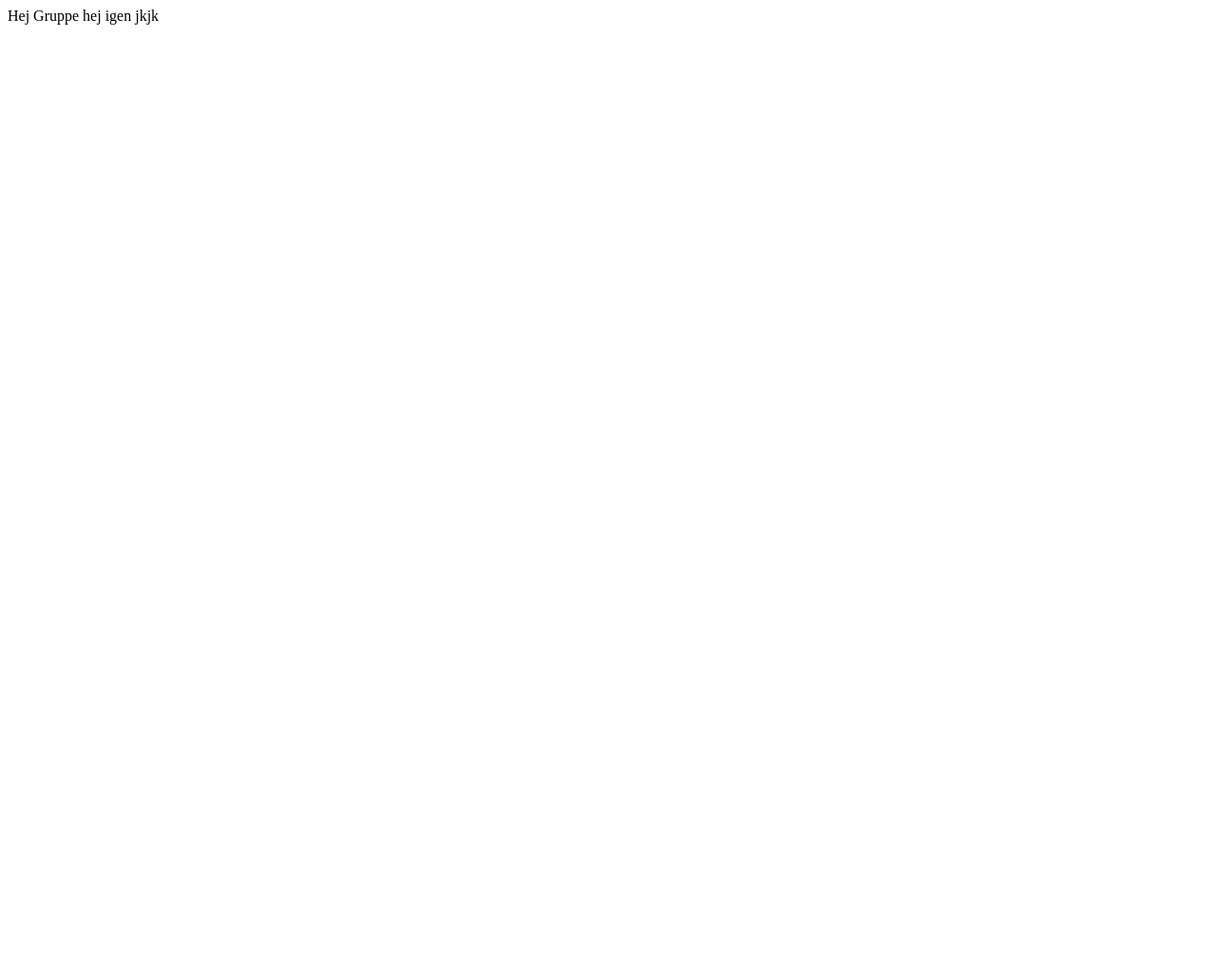
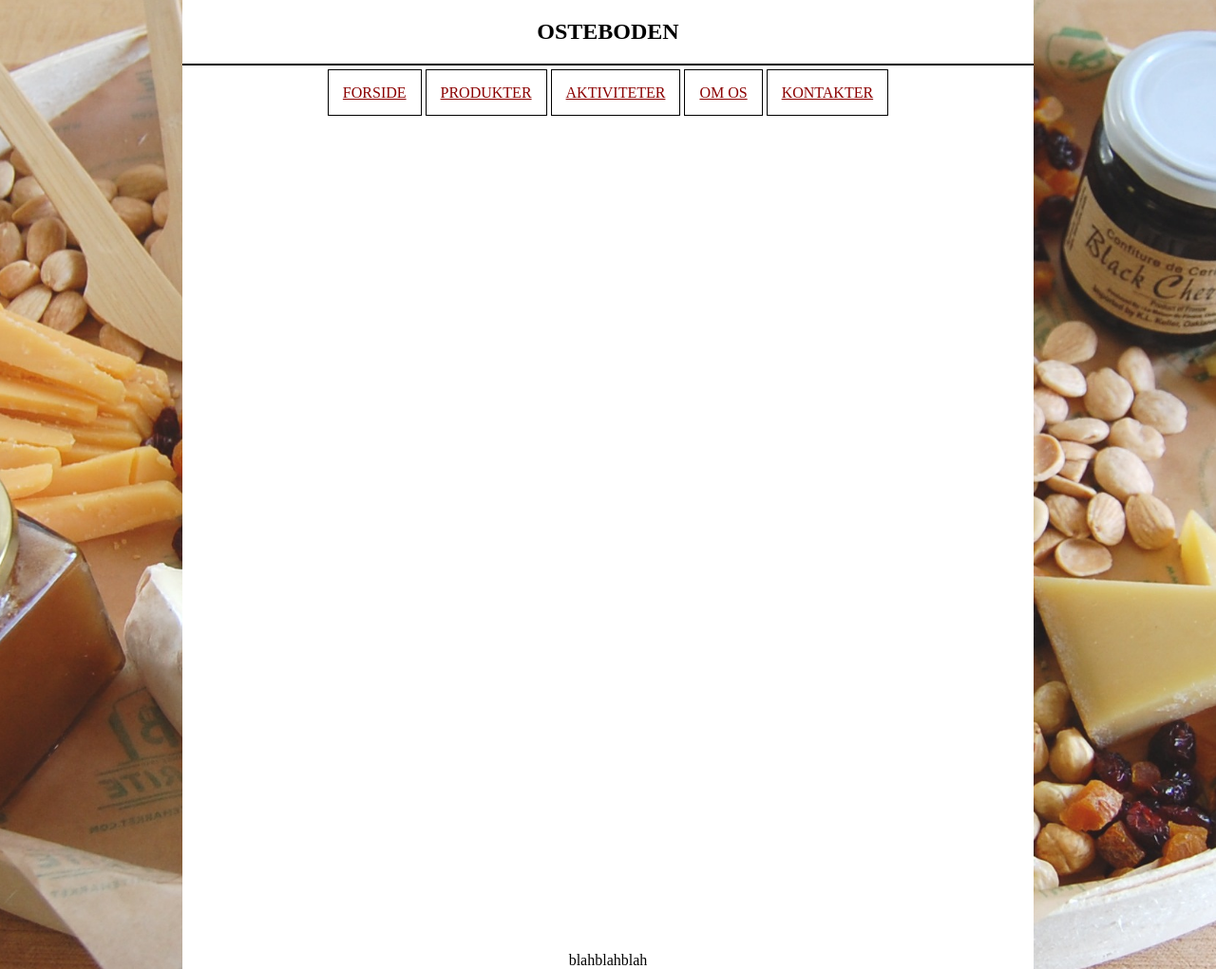
Before and after one commit to marcusroemer/Gruppe-25-Web-ReDesign, a plain HTML site: page index.html in a window 1280 px wide. Shown: the whole page at 95% size. Before the commit the page ends 800 px from the top, so only its background shows below. Drawn offline with Linux system fonts and the light colour scheme.

Commit message:
ny version

```diff
--- a/index.html
+++ b/index.html
@@ -4,13 +4,37 @@
 <head>
     <meta charset="utf-8">
     <meta name="viewport" content="width=device-width, initial-scale=1.0">
-    <title></title>
-    <link rel="stylesheet" href="">
+    <title>Osteboden</title>
+    <link rel="stylesheet" href="style.css">
 </head>
 
 <body>
-    <script src=""></script>
+    <section id="titel">
+        <div class="sectionwrapper">
+            <div class="logo">
+                <h1>OSTEBODEN</h1>
+            </div>
+        </div>
+    </section>
+
+    <section id="menu">
+        <div class="sectionwrapper">
+            <div class="nav">
+                <nav>
+                    <a href="">FORSIDE</a>
+                    <a href="">PRODUKTER</a>
+                    <a href="">AKTIVITETER</a>
+                    <a href="">OM OS</a>
+                    <a href="">KONTAKTER</a>
+                </nav>
+            </div>
+        </div>
+    </section>
+
+    <footer>
+        <p>blahblahblah</p>
+    </footer>
+
 </body>
 
 </html>
-Hej Gruppe hej igen jkjk
--- /dev/null
+++ b/style.css
@@ -0,0 +1,44 @@
+* {
+    margin: 0px;
+    padding: 0px;
+}
+
+
+body {
+    background-image: url(background.jpg);
+    background-repeat: no-repeat;
+    background-size: 180% auto;
+    background-position: center;
+    padding: 0px 15vw 0px 15vw;
+}
+
+.sectionwrapper {
+    display: flex;
+    flex-wrap: wrap;
+}
+
+.logo {
+    background-color: white;
+    width: 100%;
+    text-align: center;
+    padding: 20px 0px 20px 0px;
+}
+
+.nav {
+    background-color: white;
+    width: 100%;
+    text-align: center;
+    padding: 20px 0px 100% 0px;
+    border-top: solid black 2px;
+}
+
+.nav a {
+    color: darkred;
+    padding: 15px 15px 15px 15px;
+    border: solid black 1px;
+}
+
+footer {
+    text-align: center;
+    background-color: white;
+}
```
Also changed, not shown: background.jpg (added).
